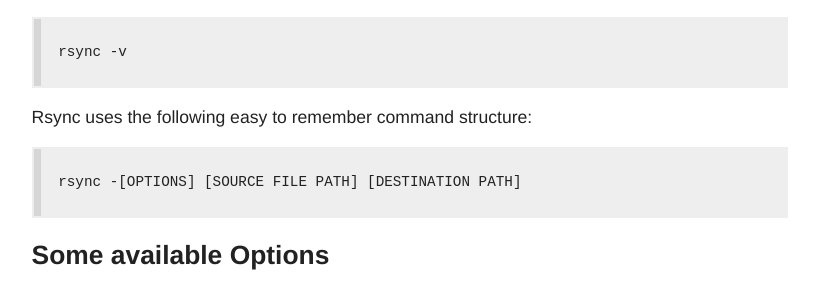
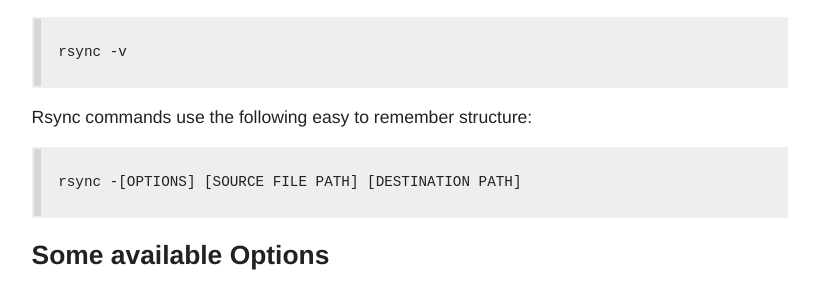
Before and after one commit to davidw-developer/ga_blog, a Jekyll site: the page built from _posts/2019-09-18-cloning-folders-using-rsync.md, in a window 1280 px wide and 900 px high, scrolled down 382 px. Shown: the part 153-450 px from the top of the window, without its empty margins (230-1049 px from the left). Built offline with Jekyll 4.4.1, drawn with Linux system fonts in a browser that asks for light colours.

Commit message:
Md update

````diff
--- a/_posts/2019-09-18-cloning-folders-using-rsync.md
+++ b/_posts/2019-09-18-cloning-folders-using-rsync.md
@@ -19,7 +19,7 @@
 rsync -v
 ```
 
-Rsync uses the following easy to remember command structure:
+Rsync commands use the following easy to remember structure:
 ```
 rsync -[OPTIONS] [SOURCE FILE PATH] [DESTINATION PATH]
 ```
````
